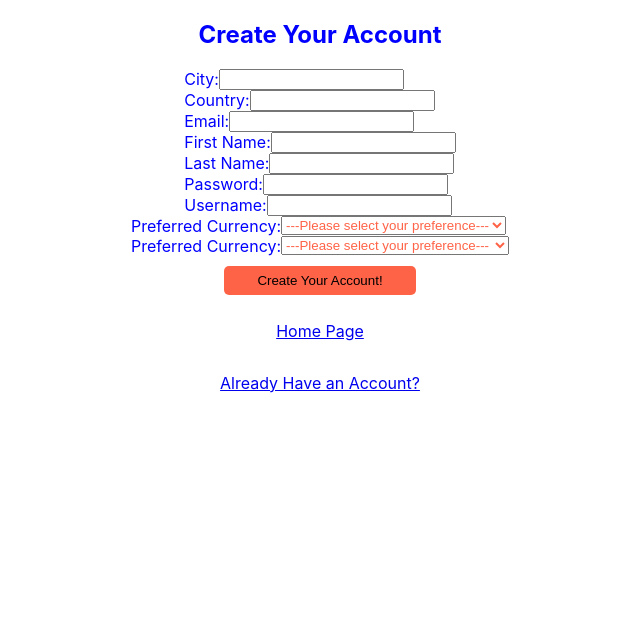
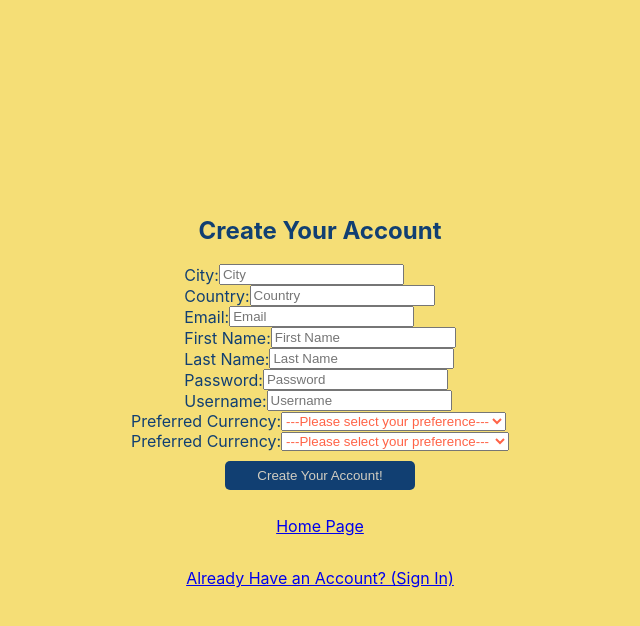
Before and after one commit to african-marketplace-tt7/frontend, a React (Create React App) app in the folder african-marketplace/: page /signup in a window 1280 px wide. Shown: the top 626 px of the page, without its empty margins (320-960 px from the left). Built offline with nearby package versions, Linux system fonts and the light colour scheme.

Commit message:
added colors and styling. Also on formSubmit cleared set all inputs to reset

```diff
--- a/african-marketplace/src/components/Inputs/TextInput/TextInput.js
+++ b/african-marketplace/src/components/Inputs/TextInput/TextInput.js
@@ -5,7 +5,7 @@ const inputType = name === 'email' ? 'email' : 'text'
 
   return (
     <label htmlFor={name}> {displayName}:
-      <input type={inputType} id={name} name={name} value={value} onChange={onChange} ref={register(requirements)}/>
+      <input type={inputType} id={name} name={name} value={value} onChange={onChange} ref={register(requirements)} placeholder={displayName}/>
       {errorMessage[name] && <p>{requirements.errorMessage}</p>}
     </label>
   )
--- a/african-marketplace/src/components/SignupForm/SignupForm.js
+++ b/african-marketplace/src/components/SignupForm/SignupForm.js
@@ -106,14 +106,9 @@ const SignupForm = () => {
   }
 
   const onSubmitHandler = (data) => {
-    alert(JSON.stringify(data));
-    console.log(JSON.stringify(data));
-
+    setForm({ ...initialStateText, ...initialStateSelect });
+    alert(`Thank you for creating an account with us, ${data.firstName}`)
   }
-  // const onSubmitHandler = (e) => {
-  //   e.preventDefault();
-  //   setForm({ ...initialStateText, ...initialStateSelect });
-  // }
 
   return (
     <StyledSignupForm>
@@ -136,7 +131,7 @@ const SignupForm = () => {
         <Link className='' to='/'>Home Page</Link>
       </p>
       <p>
-        <Link className='' to='/sign-in'>Already Have an Account?</Link>
+        <Link className='' to='/sign-in'>Already Have an Account? (Sign In)</Link>
       </p>
     </StyledSignupForm>
   )
--- a/african-marketplace/src/components/SignupForm/StyledSignupForm.js
+++ b/african-marketplace/src/components/SignupForm/StyledSignupForm.js
@@ -2,9 +2,13 @@
 import styled from 'styled-components';
 
 const StyledSignupForm = styled.div`
-  color: blue;
+  color: rgb(17,63,114);;
   display: flex;
   flex-direction: column;
+  justify-content: center;
+  align-items: center;
+  background-color: #F5DE76;
+  height: 100vh;
   *{
     // border: 1px solid gold;
   }
@@ -15,13 +19,14 @@ const StyledSignupForm = styled.div`
     justify-content: center;
     align-items: center;
     button{
-      width: 15%;
+      width: 50%;
       margin: 10px;
       padding: 5px;
       outline: none;
       border: none;
       border-radius: 5px;
-      background-color: tomato;
+      color: rgb(209,205,193);
+      background-color: rgb(17,63,114);
       border: 2px solid transparent; //keeps the box from resizing on hover.
     }
     button:hover{
@@ -40,11 +45,15 @@ const StyledSignupForm = styled.div`
     label{
       display: flex;
       align-items: center;
+      margin: 0;
+      color: rgb(17,63,114);
       input{
         // height: 3px;
       }
       p{
-        color: red;
+        color: tomato;
+        margin: 0;
+        font-weight: bold;
       }
     }
   }
```
Also changed, not shown: 1 other file (tests, documents, lock files or other folders).
